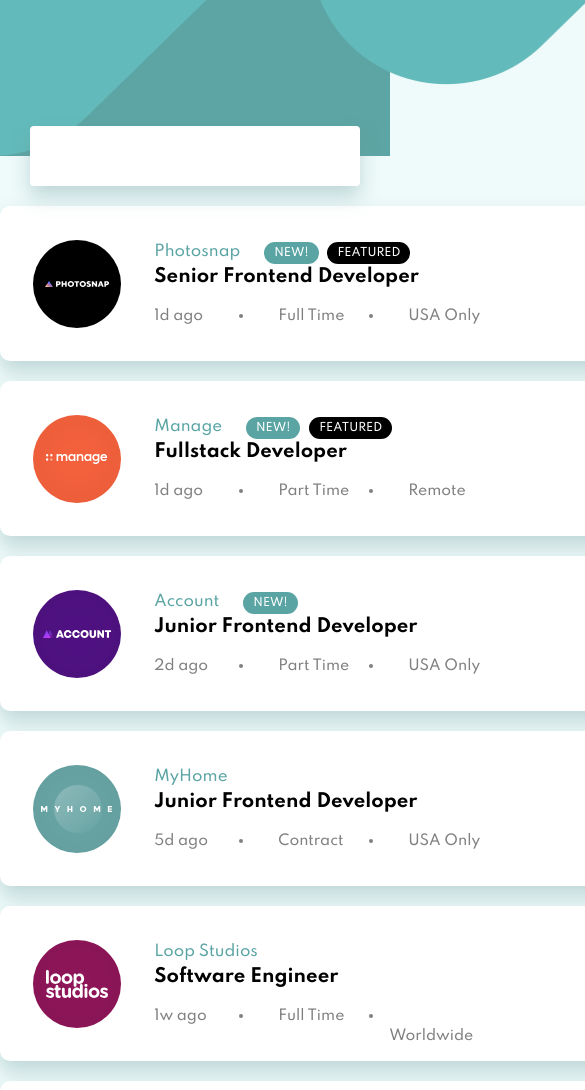
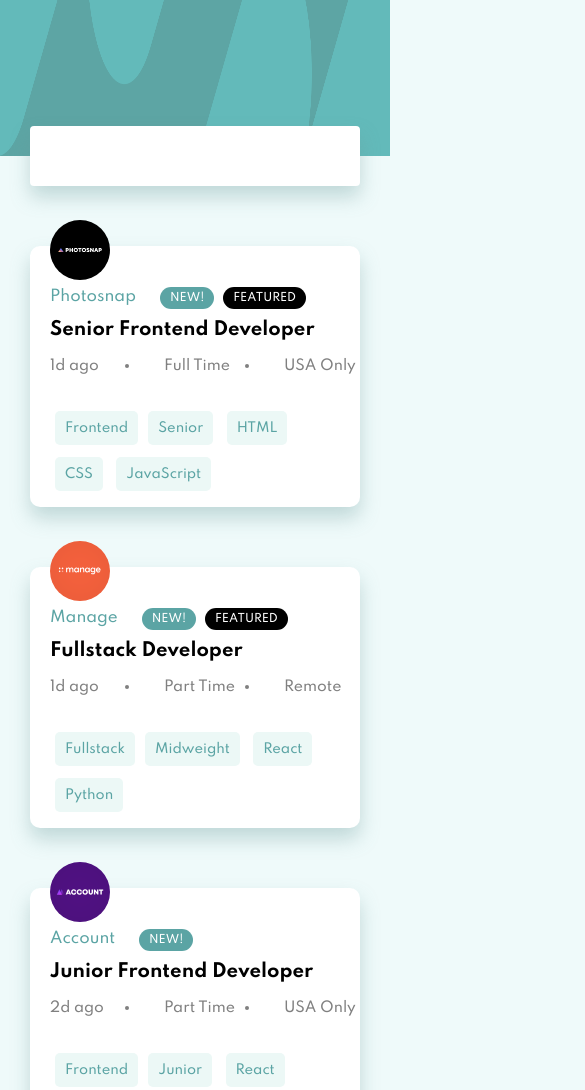
Before and after one commit to richardconvery/Job-listings-with-filtering, a plain HTML site: page index.html in a window 390 px wide. Shown: the top 1090 px of the page, 585 px wide, since content can reach past the window. Drawn offline with nearby package versions, Linux system fonts and the light colour scheme.

Commit message:
Mobile responsive

```diff
--- a/index.html
+++ b/index.html
@@ -17,10 +17,9 @@
   <!-- Handlebars for jobs -->
   <script id="jobs" type="text/x-handlebars-template">
     {{#each jobs}}
-      <div id="jobs-container">
         <div class="job-card">
           <div class="hover-to-highlight"></div>
-          <div class="company-logo"><img src="resources/{{this.logo}}" alt="Photosnap"></div>
+          <div class="company-logo"><img id="logo" src="resources/{{this.logo}}" alt="Photosnap"></div>
           <div class="job-details">
             <div class="company-name cyan"><p class="company">{{this.company}}</p>
               <!-- If new is true the display "NEW!" else do nothing -->
@@ -52,7 +51,6 @@
             </div>
           </div>
         </div>
-      </div>
       {{/each}}
   </script>
 
--- a/resources/css/style.css
+++ b/resources/css/style.css
@@ -31,14 +31,14 @@
     background-color: var(--header-bg);
 }
 .hero-container {
-    width: 1440px;
+    max-width: 1440px;
     margin-left: auto;
     margin-right: auto;
     height: 156px;
     }
 #hero {
-    width: 1400px;
-    max-height: 156px;
+    max-width: 100%;
+    height: 156px;
     }
 /* #endregion */
 /* #region Filters*/
@@ -57,7 +57,7 @@
     }
 .select2-container--default .select2-selection--multiple {
     border: none;
-    height: 60px;
+    min-height: 60px;
     }
 input.select2-search__field {
     display: none;
@@ -84,10 +84,10 @@
     color: hsl(180, 29%, 50%);
     font-weight: normal;
     display: flex;
-padding-top: 0px;
-padding-right: 20px;
-font-size: 13px;
-text-decoration: underline;
+    padding-top: 0px;
+    padding-right: 20px;
+    font-size: 13px;
+    text-decoration: underline;
 }
 .select2-container--default.select2-container--focus .select2-selection--multiple {
     border: none;
@@ -138,6 +138,9 @@
     border-top-left-radius: 10px;
     border-bottom-left-radius: 10px;
     display: none;
+}
+.jobs-container:hover~.hover-to-highlight {
+    display: inline;
 }
 .job-card {
     -webkit-box-shadow: 0px 11px 19px 0px rgba(102,153,153,0.29);
@@ -279,3 +282,60 @@
     font-size: 13px;
     }
 /* #endregion */
+/* #region Max width 1180 px*/
+@media (max-width: 1180px) {
+.row {
+    min-width: 330px;
+    }
+.job-card {
+    width: calc(100% - 60px);
+    margin-left: 30px;
+    grid-template-columns: 1fr;
+    margin-top: 60px;
+    grid-template-rows: 0px 150px 1fr;
+    height: auto;
+    }
+.company-logo {
+    text-align: left;
+    grid-column: 1 / span 2;
+    }
+.company-name {
+    padding-top: 40px;
+}
+.job-details {
+    grid-column: 1 / span 2;
+    left: 20px;
+    position: relative;
+    grid-template: 1fr / 1fr 1fr 1fr;
+    max-width: 90%;
+        }
+.tags {
+    justify-content: left;
+    left: 20px;
+    padding-top: 20px;
+    width: 90%;
+    top: -10px;
+    align-items: unset;
+    line-height: 3.5;
+    }
+.job-title {
+    top: -25px;
+    position: relative;
+}
+.job-info {
+    padding-top: 0px;
+    top: -20px;
+    position: relative;
+    grid-template-columns: 75px 120px 100px;
+    }
+#logo {
+    height: 60px;
+    position: relative;
+    top: -26px;
+    left: 20px;
+    }
+#jobs-container {
+    margin-top: 40px;
+    }
+}
+/* #endregion */
```
Also changed, not shown: 1 other file.
